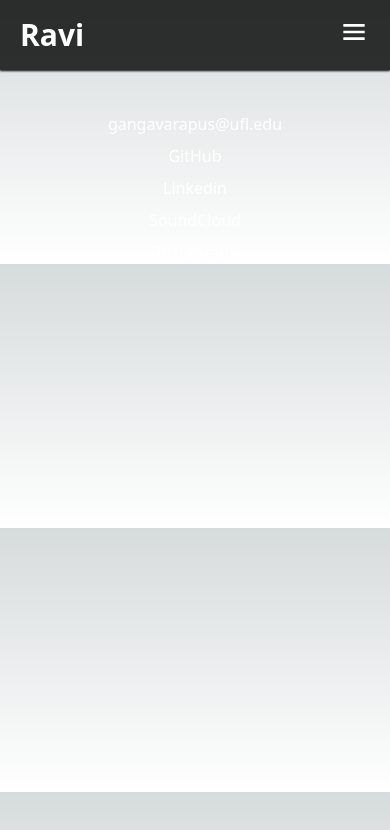
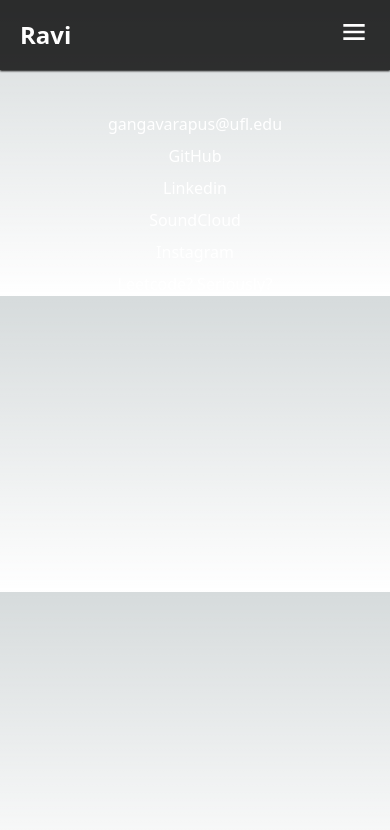
Before and after one commit to FloareDor/Portfolio-Site, a Next.js app: page /contact in a window 390 px wide. Shown: the top 830 px of the page. Built offline with nearby package versions, Linux system fonts and the light colour scheme.

Commit message:
chore: added leetcode link

```diff
--- a/src/components/navbar/navbar.tsx
+++ b/src/components/navbar/navbar.tsx
@@ -11,7 +11,7 @@ const Navbar = () => {
   return (
     <div className="bg-opacity-80 shadow-sm shadow-black bg-black lg:bg-transparent md:bg-transparent sm:bg-transparent fixed top-0 left-0 right-0 z-20">
       <div className="flex flex-row items-center justify-between px-5 py-4 md:px-12 md:pt-10 lg:px-12 lg:pt-10">
-        <span className="text-white text-3xl lg:text-3xl md:text-3xl sm:text-3xl font-bold">
+        <span className="text-white text-2xl lg:text-3xl md:text-3xl sm:text-3xl font-bold">
           <Link href={"/"}>
             <span className="hidden lg:inline md:inline">Sai Ravi Teja Gangavarapu</span>
             <span className="lg:hidden md:hidden">Ravi</span>
--- a/src/pages/contact/index.tsx
+++ b/src/pages/contact/index.tsx
@@ -11,8 +11,7 @@ const contact = () => {
 					<Link href={"https://www.linkedin.com/in/sai-ravi-teja-gangavarapu/"}><span className="text-white">Linkedin</span></Link>
 					<Link href={"https://soundcloud.com/raven-714331711"}><span className="text-white">SoundCloud</span></Link>
 					<Link href={"https://www.instagram.com/floare_dor/"}><span className="text-white">Instagram</span></Link>
-
-
+					<Link href={"https://leetcode.com/Sai_Ravi_Teja/"}><span className="text-white">Leetcode? Seriously?</span></Link>
 				</div>
 			</div>
 		</div>
```
